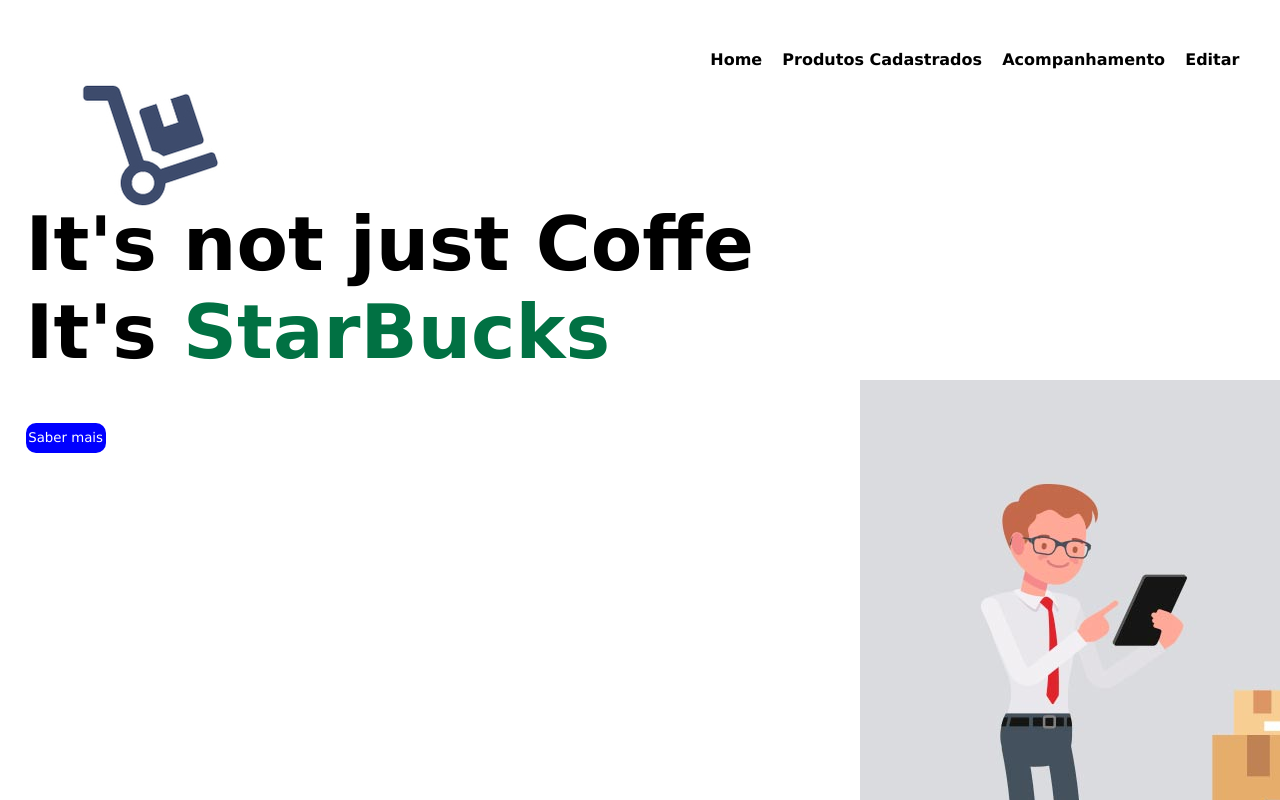
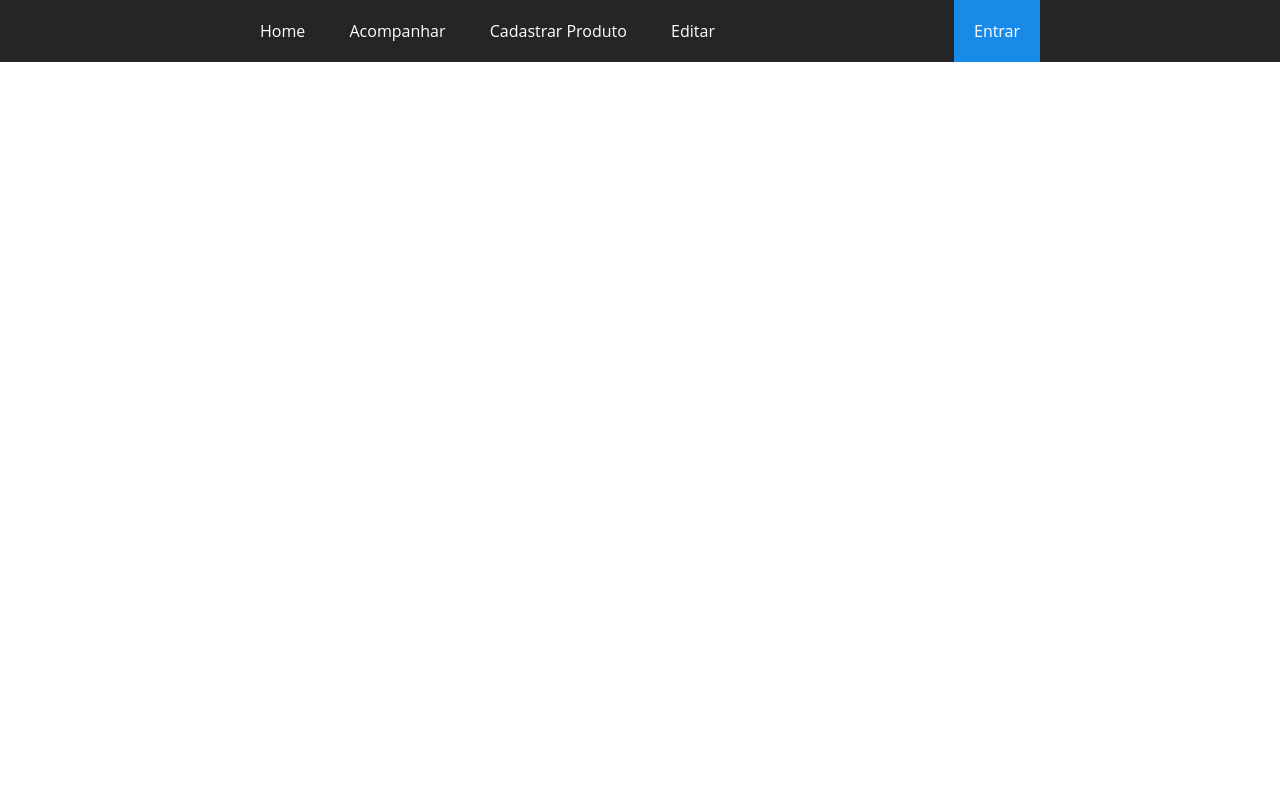
Before and after one commit to LucasTakamoto19/ControleDeEstoqueProduto, a plain HTML site: page home/index.html in a window 1280 px wide. Drawn offline with Linux system fonts and the light colour scheme.

Commit message:
mensagem do commit

```diff
--- a/home/index.html
+++ b/home/index.html
@@ -1,37 +1,31 @@
 <!DOCTYPE html>
 <html lang="pt-br">
+
 <head>
     <meta charset="UTF-8">
-    <meta http-equiv="X-UA-Compatible" content="IE=edge">
     <meta name="viewport" content="width=device-width, initial-scale=1.0">
-    <title>Home
-
-    </title>
+    <title>Menu Horizontal</title>
     <link rel="stylesheet" href="style.css">
 </head>
+
 <body>
-    <header>
-        <div class="center">
-            <div class="logo"><img src="assets/logo.png" /></div>
-                <div class="menu">
-                    <a href="#">Home</a>
-                    <a href="#">Produtos Cadastrados</a>
-                    <a href="#">Acompanhamento</a>
-                    <a href="#">Editar</a>
-                </div>
-        </div>
-    </header>
-    <section class="sobre">
-        <div class="extras">
-            <img src="assets/almoxarifado.png" />
-        </div>
-        <div class="center">
-            <div class="texto-sobre">
-                <h1>It's not just Coffe<br/>It's <span style="color: #017143;">StarBucks</span></h1>
-                <p></p>
-                <button>Saber mais</button>
-            </div>
-        </div>
-    </section>
+
+    <nav id="menu-h">
+        <ul>
+            <li>
+                <a href="#">Home</a>
+            </li>
+
+            <li><a href="#">Acompanhar</a></li>
+
+            <li><a href="#">Cadastrar Produto</a></li>
+
+            <li><a href="#">Editar</a></li>
+
+            <li><a href="#">Entrar</a></li>
+        </ul>
+    </nav>
+
 </body>
+
 </html>
--- a/home/style.css
+++ b/home/style.css
@@ -1,90 +1,37 @@
 * {
-    margin: 0;
+    margin: 0 auto;
     padding: 0;
     box-sizing: border-box;
-    font-family: Verdana, Geneva, Tahoma, sans-serif;
+    font-family: 'Open Sans', sans-serif;
 }
 
-.center{
-    display: flex;
-    flex-direction: wrap;
-    max-width: 1280px;
-    margin:0 auto;
-    padding:0 2%;
+#menu-h{
+    background-color: rgb(37, 37, 39);
 }
 
-html,body{
-    height: 100%;
-    overflow-x: hidden;
+#menu-h ul {
+    max-width: 800px;
+    list-style: none;
+    padding: 0;
 }
 
-header{
-    height: 200px;
-    padding: 20px 0;
+#menu-h ul li {
+    display: inline;
 }
 
-.logo {
-    width:60% ;
+#menu-h ul li a {
+    color: #FFF;
+    padding: 20px;
+    display: inline-block;
+    text-decoration: none;
+    transition: background .4s;
 }
 
-.menu {
-    padding-top: 30px;
-    width: 50%;
-    text-align: right;
+#menu-h ul li a:hover {
+    background-color: rgb(24, 139, 233);
 }
 
-.menu a{
-    color: black;
-    text-decoration: none;
-    font-weight: bold;
-    margin-right: 15px;
+#menu-h ul li:last-child a {
+    float: right;
+    background-color: rgb(24, 139, 233);
 }
-
-section.sobre{
-    height: calc(100% - 200px);
-    position: relative;
-}
-
-.extras {
-    position: absolute;
-    bottom: -80px;
-    right: -80px;
-    width: 500px;
-    height: 500px;
-    border-radius: 50%;
-    background-color: royalblue;
-}
-
-.social-media {
-    position: absolute;
-    left: 510px;
-    top: 200px;
-}
-
-.social-media img{
-    display: block;
-    width: 20px;
-    margin: 20px 0;
-}
-
-.texto-sobre {
-    font-size: 50px;
-}
-
-.texto-sobre p{
-    margin: 20px 0;
-    color: black;
-    font-size: 14px;
-    font-weight: bold;
-    max-width: 800px;
-}
-
-.texto-sobre button {
-    border: 0;
-    background-color: blue;
-    color: white;
-    border-radius: 10px;
-    width: 80px;
-    height: 30px;
-    cursor: pointer;
-}
```
